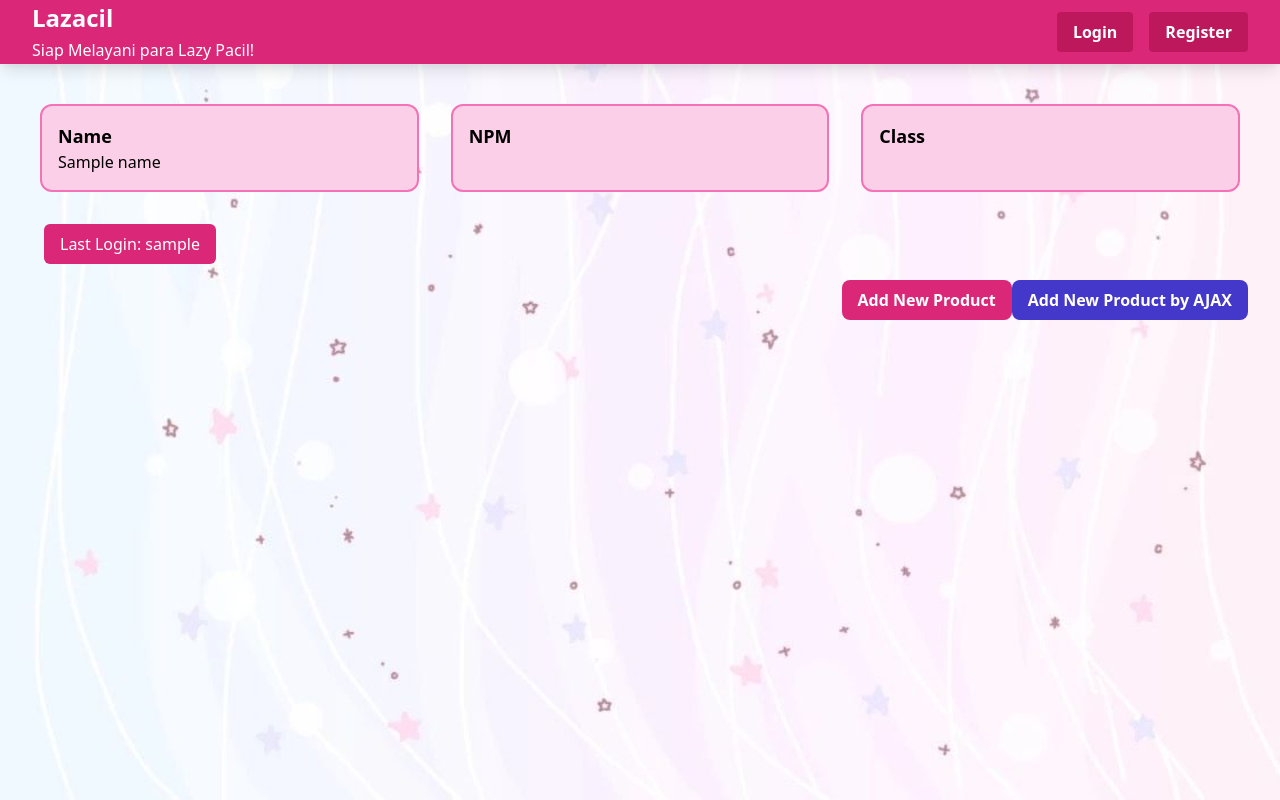
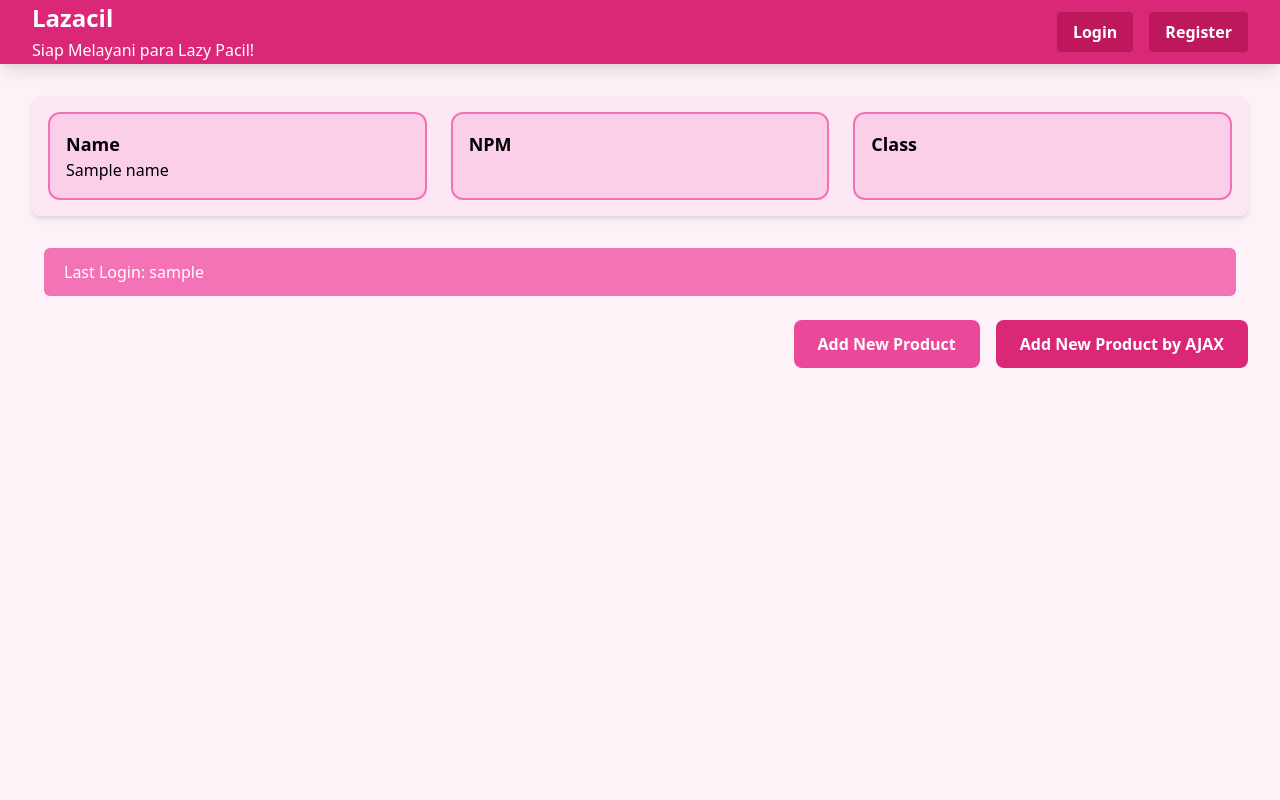
Before and after one commit to kaachiii/lazacil, a Django app: template main/templates/main.html in a window 1280 px wide. Run offline with Django 5.2, Linux system fonts and the light colour scheme; the template is opened without the code that fills it: most values are stand-ins (such as "Sample title", 1, 10 or a date in 2020); data that the repository does not hold is empty; some libraries are stand-ins or nearby versions.

Commit message:
Memperbaiki tampilan main.html

```diff
--- a/main/templates/main.html
+++ b/main/templates/main.html
@@ -1,191 +1,100 @@
-{% extends 'base.html' %} {% load static %} {% block meta %}
+{% extends 'base.html' %}
+{% load static %}
+{% block meta %}
 <title>Lazacil</title>
 <script src="https://cdn.jsdelivr.net/npm/dompurify@3.1.7/dist/purify.min.js"></script>
-{% endblock meta %} {% block content %} {% include 'navbar.html' %}
-<div
-  class="overflow-x-hidden px-4 md:px-8 pb-8 pt-24 min-h-screen bg-custom flex flex-col"
->
-  <div class="p-2 mb-6 relative">
-    <div class="relative grid grid-cols-1 z-30 md:grid-cols-3 gap-8">
+{% endblock meta %}
+{% block content %}
+{% include 'navbar.html' %}
+<div class="overflow-x-hidden px-4 sm:px-6 lg:px-8 pb-8 pt-24 min-h-screen bg-pink-50 flex flex-col">
+
+  <!-- Informasi Pengguna -->
+  <div class="p-4 mb-8 bg-pink-100 rounded-lg shadow-md">
+    <div class="grid grid-cols-1 gap-6 md:grid-cols-3">
       {% include "card_info.html" with title='Name' value=name %}
       {% include "card_info.html" with title='NPM' value=npm %}
       {% include "card_info.html" with title='Class' value=class %}
     </div>
   </div>
 
-  <div class="px-3 mb-4">
-    <div
-      class="flex rounded-md items-center bg-pink-600 py-2 px-4 w-fit transition-transform duration-300 hover:scale-105 hover:shadow-lg"
-    >
-      <h1
-        class="text-white text-center transition-colors duration-300 hover:text-pink-200"
-      >
+  <!-- Last Login -->
+  <div class="px-3 mb-6">
+    <div class="flex items-center justify-center md:justify-start rounded-md bg-pink-400 py-3 px-5 w-full md:w-auto transition-transform duration-300 hover:scale-105 hover:shadow-lg">
+      <h1 class="text-white text-center text-sm md:text-base transition-colors duration-300 hover:text-pink-200">
         Last Login: {{ last_login }}
       </h1>
     </div>
   </div>
 
-  <div class="flex justify-end mb-6">
-    <a
-      href="{% url 'main:create_product' %}"
-      class="bg-pink-600 hover:bg-pink-700 text-white font-bold py-2 px-4 rounded-lg transition duration-300 ease-in-out transform hover:-translate-y-1 hover:scale-105"
-    >
+  <!-- Tombol Aksi -->
+  <div class="flex flex-col md:flex-row justify-center md:justify-end mb-8 space-y-4 md:space-y-0 md:space-x-4">
+    <a href="{% url 'main:create_product' %}" class="w-full md:w-auto bg-pink-500 hover:bg-pink-600 text-white font-semibold py-3 px-6 rounded-lg transition duration-300 ease-in-out transform hover:-translate-y-1 hover:scale-105">
       Add New Product
     </a>
-    <button
-      data-modal-target="crudModal"
-      data-modal-toggle="crudModal"
-      class="btn bg-indigo-700 hover:bg-indigo-600 text-white font-bold py-2 px-4 rounded-lg transition duration-300 ease-in-out transform hover:-translate-y-1 hover:scale-105"
-      onclick="showModal();"
-    >
+    <button data-modal-target="crudModal" data-modal-toggle="crudModal" class="w-full md:w-auto bg-pink-600 hover:bg-pink-700 text-white font-semibold py-3 px-6 rounded-lg transition duration-300 ease-in-out transform hover:-translate-y-1 hover:scale-105" onclick="showModal();">
       Add New Product by AJAX
     </button>
   </div>
 
-  {# Menggunakan AJAX untuk memuat produk #}
-  <div id="product_cards"></div>
+  <!-- Kartu Produk -->
+  <div id="product_cards" class="grid grid-cols-1 gap-6 sm:grid-cols-2 lg:grid-cols-3 xl:grid-cols-4"></div>
 
   <!-- Modal -->
-  <div
-    id="crudModal"
-    tabindex="-1"
-    aria-hidden="true"
-    class="hidden fixed inset-0 z-50 w-full flex items-center justify-center bg-gray-800 bg-opacity-50 overflow-x-hidden overflow-y-auto transition-opacity duration-300 ease-out"
-  >
-    <div
-      id="crudModalContent"
-      class="relative bg-white rounded-lg shadow-lg w-5/6 sm:w-3/4 md:w-1/2 lg:w-1/3 mx-4 sm:mx-0 transform scale-95 opacity-0 transition-transform transition-opacity duration-300 ease-out"
-    >
-      <!-- Modal header -->
-      <div class="flex items-center justify-between p-4 border-b rounded-t">
-        <h3 class="text-xl font-semibold text-gray-900">Add New Product</h3>
-        <button
-          type="button"
-          class="text-gray-400 bg-transparent hover:bg-gray-200 hover:text-gray-900 rounded-lg text-sm p-1.5 ml-auto inline-flex items-center"
-          id="closeModalBtn"
-        >
-          <svg
-            aria-hidden="true"
-            class="w-5 h-5"
-            fill="currentColor"
-            viewBox="0 0 20 20"
-            xmlns="http://www.w3.org/2000/svg"
-          >
-            <path
-              fill-rule="evenodd"
-              d="M4.293 4.293a1 1 0 011.414 0L10 8.586l4.293-4.293a1 1 0 111.414 1.414L11.414 10l4.293 4.293a1 1 0 01-1.414 1.414L10 11.414l-4.293 4.293a1 1 0 01-1.414-1.414L8.586 10 4.293 5.707a1 1 0 010-1.414z"
-              clip-rule="evenodd"
-            ></path>
+  <div id="crudModal" tabindex="-1" aria-hidden="true" class="hidden fixed inset-0 z-50 w-full flex items-center justify-center bg-pink-200 bg-opacity-50 overflow-y-auto">
+    <div id="crudModalContent" class="relative bg-white rounded-lg shadow-lg w-full max-w-lg mx-4 sm:mx-0 transform transition-transform transition-opacity duration-300 ease-out">
+
+      <!-- Header Modal -->
+      <div class="flex items-center justify-between p-4 bg-pink-50 border-b rounded-t">
+        <h3 class="text-xl font-semibold text-pink-700">Add New Product</h3>
+        <button type="button" class="text-pink-500 bg-transparent hover:bg-pink-100 hover:text-pink-700 rounded-lg text-sm p-1.5 ml-auto inline-flex items-center" id="closeModalBtn">
+          <svg aria-hidden="true" class="w-5 h-5" fill="currentColor" viewBox="0 0 20 20" xmlns="http://www.w3.org/2000/svg">
+            <path fill-rule="evenodd" d="M4.293 4.293a1 1 0 011.414 0L10 8.586l4.293-4.293a1 1 0 111.414 1.414L11.414 10l4.293 4.293a1 1 0 01-1.414 1.414L10 11.414l-4.293 4.293a1 1 0 01-1.414-1.414L8.586 10 4.293 5.707a1 1 0 010-1.414z" clip-rule="evenodd"></path>
           </svg>
           <span class="sr-only">Close modal</span>
         </button>
       </div>
 
-      <!-- Modal body -->
-      <div class="px-6 py-4 space-y-6 form-style">
+      <!-- Body Modal -->
+      <div class="px-6 py-4 space-y-6 bg-pink-50">
         <form id="productForm">
-          <!-- Name -->
+          <!-- Nama Produk -->
           <div class="mb-4">
-            <label for="name" class="block text-sm font-medium text-gray-700"
-              >Name</label
-            >
-            <input
-              type="text"
-              id="name"
-              name="name"
-              class="mt-1 block w-full border border-gray-300 rounded-md p-2 hover:border-indigo-700"
-              placeholder="Enter product name"
-              required
-            />
+            <label for="name" class="block text-sm font-medium text-pink-700">Name</label>
+            <input type="text" id="name" name="name" class="mt-1 block w-full border border-pink-300 rounded-md p-2 focus:ring-pink-500 focus:border-pink-500" placeholder="Enter product name" required />
           </div>
 
-          <!-- Price -->
+          <!-- Harga Produk -->
           <div class="mb-4">
-            <label for="price" class="block text-sm font-medium text-gray-700"
-              >Price</label
-            >
-            <input
-              type="number"
-              id="price"
-              name="price"
-              min="1"
-              class="mt-1 block w-full border border-gray-300 rounded-md p-2 hover:border-indigo-700"
-              placeholder="Enter price"
-              required
-            />
+            <label for="price" class="block text-sm font-medium text-pink-700">Price</label>
+            <input type="number" id="price" name="price" min="1" class="mt-1 block w-full border border-pink-300 rounded-md p-2 focus:ring-pink-500 focus:border-pink-500" placeholder="Enter price" required />
           </div>
 
-          <!-- Description -->
+          <!-- Deskripsi Produk -->
           <div class="mb-4">
-            <label
-              for="description"
-              class="block text-sm font-medium text-gray-700 mb-2"
-              >Description</label
-            >
-            <textarea
-              id="description"
-              name="description"
-              rows="3"
-              class="block w-full px-3 py-2 text-left border border-gray-300 hover:border-indigo-700 text-black bg-white rounded-md focus:outline-indigo-600 focus:ring-indigo-600"
-              placeholder="Enter product description"
-              required
-            ></textarea>
+            <label for="description" class="block text-sm font-medium text-pink-700">Description</label>
+            <textarea id="description" name="description" rows="3" class="block w-full px-3 py-2 border border-pink-300 rounded-md focus:outline-pink-500 focus:ring-pink-500" placeholder="Enter product description" required></textarea>
           </div>
 
-          <!-- Location -->
+          <!-- Lokasi Produk -->
           <div class="mb-4">
-            <label
-              for="location"
-              class="block text-sm font-medium text-gray-700 mb-2"
-              >Location</label
-            >
-            <textarea
-              id="location"
-              name="location"
-              rows="2"
-              class="block w-full px-3 py-2 text-left border border-gray-300 hover:border-indigo-700 text-black bg-white rounded-md focus:outline-indigo-600 focus:ring-indigo-600"
-              placeholder="Enter product location"
-              required
-            ></textarea>
+            <label for="location" class="block text-sm font-medium text-pink-700">Location</label>
+            <textarea id="location" name="location" rows="2" class="block w-full px-3 py-2 border border-pink-300 rounded-md focus:outline-pink-500 focus:ring-pink-500" placeholder="Enter product location" required></textarea>
           </div>
 
-          <!-- Quantity -->
+          <!-- Kuantitas Produk -->
           <div class="mb-4">
-            <label
-              for="quantity"
-              class="block text-sm font-medium text-gray-700"
-              >Quantity</label
-            >
-            <input
-              type="number"
-              id="quantity"
-              name="quantity"
-              min="0"
-              class="mt-1 block w-full border border-gray-300 rounded-md p-2 hover:border-indigo-700"
-              placeholder="Enter quantity"
-              required
-            />
+            <label for="quantity" class="block text-sm font-medium text-pink-700">Quantity</label>
+            <input type="number" id="quantity" name="quantity" min="0" class="mt-1 block w-full border border-pink-300 rounded-md p-2 focus:ring-pink-500 focus:border-pink-500" placeholder="Enter quantity" required />
           </div>
         </form>
       </div>
 
-      <!-- Modal footer -->
-      <div
-        class="flex flex-col space-y-2 md:flex-row md:space-y-0 md:space-x-2 p-6 border-t border-gray-200 rounded-b justify-center md:justify-end"
-      >
-        <button
-          type="submit"
-          id="submitProduct"
-          form="productForm"
-          class="bg-indigo-700 hover:bg-indigo-600 text-white font-bold py-2 px-4 rounded-lg"
-        >
+      <!-- Footer Modal -->
+      <div class="flex flex-col space-y-2 md:flex-row md:space-y-0 md:space-x-2 p-6 bg-pink-50 border-t border-pink-200 rounded-b justify-center md:justify-end">
+        <button type="submit" id="submitProduct" form="productForm" class="w-full md:w-auto bg-pink-500 hover:bg-pink-600 text-white font-semibold py-2 px-5 rounded-lg transition duration-300">
           Save
         </button>
-        <button
-          type="button"
-          class="bg-gray-500 hover:bg-gray-600 text-white font-bold py-2 px-4 rounded-lg"
-          id="cancelButton"
-        >
+        <button type="button" class="w-full md:w-auto bg-pink-400 hover:bg-pink-500 text-white font-semibold py-2 px-5 rounded-lg transition duration-300" id="cancelButton">
           Cancel
         </button>
       </div>
@@ -193,43 +102,50 @@
   </div>
 </div>
 
+<!-- Script untuk Modal dan AJAX -->
 <script>
-  // Fungsi untuk menambahkan product
+  // Fungsi untuk menambahkan produk
   function addProduct() {
     fetch("{% url 'main:add_product_ajax' %}", {
       method: "POST",
       body: new FormData(document.querySelector("#productForm")),
-    }).then((response) => refreshProducts());
-
+      headers: {
+        'X-Requested-With': 'XMLHttpRequest'
+      },
+    })
+    .then((response) => {
+      if (response.ok) {
+        refreshProducts();
+        hideModal();
         document.getElementById("productForm").reset();
-    document.querySelector("[data-modal-toggle='crudModal']").click();
-
+      } else {
+        alert("Terjadi kesalahan saat menambahkan produk.");
+      }
+    })
+    .catch(() => alert("Terjadi kesalahan jaringan."));
     return false;
   }
 
+  // Mengambil data produk
   async function getProducts() {
     return fetch("{% url 'main:show_json' %}").then((res) => res.json());
   }
 
+  // Memperbarui tampilan produk
   async function refreshProducts() {
-    document.getElementById("product_cards").innerHTML = "";
-    document.getElementById("product_cards").className = "";
+    const productContainer = document.getElementById("product_cards");
+    productContainer.innerHTML = "";
     const products = await getProducts();
     let htmlString = "";
-    let classNameString = "";
 
     if (products.length === 0) {
-      classNameString =
-        "flex flex-col items-center justify-center min-h-[24rem] p-6";
       htmlString = `
-          <div class="flex flex-col items-center justify-center min-h-[24rem] p-6">
+        <div class="flex flex-col items-center justify-center min-h-[24rem] p-6 bg-pink-100 rounded-lg shadow col-span-full">
           <img src="{% static 'image/sedih-banget.png' %}" alt="Sad face" class="w-32 h-32 mb-4"/>
-              <p class="text-center text-gray-600 mt-4">Belum ada data produk pada Lazacil.</p>
+          <p class="text-center text-pink-600 mt-4">Belum ada data produk pada Lazacil.</p>
         </div>
       `;
     } else {
-      classNameString =
-        "grid grid-cols-1 sm:grid-cols-2 lg:grid-cols-3 xl:grid-cols-4 gap-6 w-full max-w-7xl mx-auto";
       products.forEach((item) => {
         const name = DOMPurify.sanitize(item.fields.name);
         const description = DOMPurify.sanitize(item.fields.description);
@@ -238,74 +154,57 @@
         const pk = item.pk;
 
         htmlString += `
-                  <div class="relative break-inside-avoid" onclick="openPopup('${name}', ${quantity}, '${price}', '${description}', '${pk}')">
-                      <div class="relative top-5 bg-white shadow-lg rounded-[24px] mb-6 break-inside-avoid flex flex-col items-center border-2 border-gray-200 hover:shadow-[0px_0px_15px_5px_rgba(255,255,255,0.4)] hover:transform hover:scale-105 transition-transform duration-300 cursor-pointer"
-                          style="width: 300px; height: 200px;">
-
-                          <!-- Product Name and Price -->
-                          <div class="p-3 text-center w-full h-[100%] flex flex-col justify-center">
-                              <h3 class="font-bold text-lg mb-2 text-gray-800">${name}</h3>
-                              <div class="flex justify-center items-center space-x-2">
-                                  <span class="bg-gray-100 rounded-full px-3 py-1 text-gray-800 text-sm">${price}</span>
-                                  <span class="text-gray-600 text-xs">IDR</span>
+          <div class="relative group">
+            <div class="bg-white shadow-md rounded-xl p-6 hover:shadow-xl transition-shadow duration-300 cursor-pointer" onclick="openPopup('${pk}')">
+              <h3 class="text-pink-700 font-bold text-lg mb-2">${name}</h3>
+              <div class="flex items-center space-x-2 mb-2">
+                <span class="bg-pink-100 text-pink-700 px-3 py-1 rounded-full text-sm font-medium">IDR ${price}</span>
               </div>
-                              <p class="text-gray-600 mt-2">Quantity: ${quantity}</p>
+              <p class="text-pink-600">Quantity: ${quantity}</p>
             </div>
-                      </div>
-
-                      <!-- Popup Modal for Product Details -->
-                      <div id="productPopup-${item.pk}" class="hidden fixed inset-0 bg-black bg-opacity-50 flex items-center justify-center z-50" onclick="closePopup('${pk}')">
-                          <!-- Modal Content -->
-                          <div class="bg-white p-6 rounded-[24px] shadow-lg max-w-md w-full mx-auto relative" onclick="event.stopPropagation()" style="width: 400px;">
-                              <h3 id="popupName-${item.pk}" class="font-bold text-lg mb-2 text-black text-center">${name}</h3>
-
-                              <p id="popupQuantity-${pk}" class="text-gray-600 text-sm mb-4 text-center">Quantity: ${quantity}</p>
-                              <p id="popupDescription-${pk}" class="text-gray-700 mb-4 text-center">${description}</p>
-                              <p id="popupPrice-${pk}" class="text-gray-900 font-semibold text-center mb-6">Price: IDR ${price}</p>
-
-                              <!-- Edit and Delete Buttons -->
+            <!-- Popup Modal -->
+            <div id="productPopup-${pk}" class="hidden fixed inset-0 bg-black bg-opacity-50 flex items-center justify-center z-50 p-4 sm:p-0" onclick="closePopup('${pk}')">
+              <div class="bg-white p-6 rounded-lg shadow-lg max-w-md w-full relative" onclick="event.stopPropagation()">
+                <h3 class="font-bold text-lg text-pink-700 text-center mb-4">${name}</h3>
+                <p class="text-pink-600 text-sm mb-2">Quantity: ${quantity}</p>
+                <p class="text-pink-700 mb-4">${description}</p>
+                <p class="text-pink-800 font-semibold mb-6">Price: IDR ${price}</p>
+                <!-- Tombol Edit dan Delete -->
                 <div class="flex justify-center space-x-4 mb-4">
-                                  <a href="/edit-product/${item.pk}" class="edit-button bg-white hover:bg-[#c9c9c9] text-black rounded-full p-2 transition duration-300 shadow-md">
-                                      <svg xmlns="http://www.w3.org/2000/svg" class="h-6 w-6" viewBox="0 0 20 20" fill="currentColor">
-                                          <path d="M13.586 3.586a2 2 0 112.828 2.828l-.793.793-2.828-2.828.793-.793zM11.379 5.793L3 14.172V17h2.828l8.38-8.379-2.83-2.828z" />
+                  <a href="/edit-product/${pk}" class="bg-pink-100 hover:bg-pink-200 text-pink-700 rounded-full p-2 transition duration-300 shadow-md" aria-label="Edit Product">
+                    <svg xmlns="http://www.w3.org/2000/svg" class="h-6 w-6" fill="none" viewBox="0 0 24 24" stroke="currentColor">
+                      <path stroke-linecap="round" stroke-linejoin="round" stroke-width="2" d="M11 5H6a2 2 0 00-2 2v11a2 2 0 002 2h11a2 2 0 002-2v-5m-1.414-9.414a2 2 0 112.828 2.828L11.828 15H9v-2.828l8.586-8.586z" />
                     </svg>
                   </a>
-                                  <a href="/delete/${item.pk}" class="bg-red-500 hover:bg-red-600 text-white rounded-full p-2 transition duration-300 shadow-md">
-                                      <svg xmlns="http://www.w3.org/2000/svg" class="h-6 w-6" viewBox="0 0 20 20" fill="currentColor">
-                                          <path fill-rule="evenodd" d="M9 2a1 1 0 00-.894.553L7.382 4H4a1 1 0 000 2v10a2 2 0 002 2h8a2 2 0 002-2V6a1 1 0 100-2h-3.382l-.724-1.447A1 1 0 0011 2H9zM7 8a1 1 0 012 0v6a1 1 0 11-2 0V8zm5-1a1 1 0 00-1 1v6a1 1 0 102 0V8a1 1 0 00-1-1z" clip-rule="evenodd" />
+                  <a href="/delete/${pk}" class="bg-pink-200 hover:bg-pink-300 text-pink-800 rounded-full p-2 transition duration-300 shadow-md" aria-label="Delete Product">
+                    <svg xmlns="http://www.w3.org/2000/svg" class="h-6 w-6" fill="none" viewBox="0 0 24 24" stroke="currentColor">
+                      <path stroke-linecap="round" stroke-linejoin="round" stroke-width="2" d="M19 7l-.867 12.142A2 2 0 0116.138 21H7.862a2 2 0 01-1.995-1.858L5 7m5 4v6m4-6v6m1-10V4a1 1 0 00-1-1h-4a1 1 0 00-1 1v3M4 7h16" />
                     </svg>
                   </a>
                 </div>
-
-                              <!-- Close Button -->
-                              <button onclick="closePopup('${item.pk}')" class="absolute top-2 right-2 bg-[#05e500] hover:bg-[#04b600] text-white py-1 px-3 rounded-full font-bold">Close</button>
+                <!-- Tombol Close -->
+                <button onclick="closePopup('${pk}')" class="absolute top-2 right-2 bg-pink-500 hover:bg-pink-600 text-white py-1 px-3 rounded-full font-bold">Close</button>
               </div>
             </div>
           </div>
         `;
       });
     }
-    document.getElementById("product_cards").className = classNameString;
-    document.getElementById("product_cards").innerHTML = htmlString;
+
+    productContainer.innerHTML = htmlString;
   }
-  refreshProducts();
 
-  function openPopup(name, quantity, price, description, productId) {
-    document.getElementById('popupName-' + productId).innerText = name;
-    document.getElementById('popupQuantity-' + productId).innerText = 'Quantity: ' + quantity;
-    document.getElementById('popupDescription-' + productId).innerText = description;
-    document.getElementById('popupPrice-' + productId).innerText = price + ' IDR';
-
+  // Menampilkan popup
+  function openPopup(productId) {
     document.getElementById('productPopup-' + productId).classList.remove('hidden');
   }
 
+  // Menutup popup
   function closePopup(productId) {
     document.getElementById('productPopup-' + productId).classList.add('hidden');
   }
 
-  const modal = document.getElementById("crudModal");
-  const modalContent = document.getElementById("crudModalContent");
-
+  // Mengelola modal
   function showModal() {
     const modal = document.getElementById("crudModal");
     const modalContent = document.getElementById("crudModalContent");
@@ -326,12 +225,16 @@
 
     setTimeout(() => {
       modal.classList.add("hidden");
-    }, 150);
+    }, 300);
   }
 
+  // Event Listeners
   document.getElementById("cancelButton").addEventListener("click", hideModal);
   document.getElementById("closeModalBtn").addEventListener("click", hideModal);
-  document.getElementById("submitProduct").onclick = addProduct;
+  document.getElementById("submitProduct").addEventListener("click", addProduct);
+
+  // Inisialisasi produk saat halaman dimuat
+  document.addEventListener("DOMContentLoaded", refreshProducts);
 </script>
 
 {% endblock content %}
```
Lines whose indentation alone changed are shown as unchanged.
